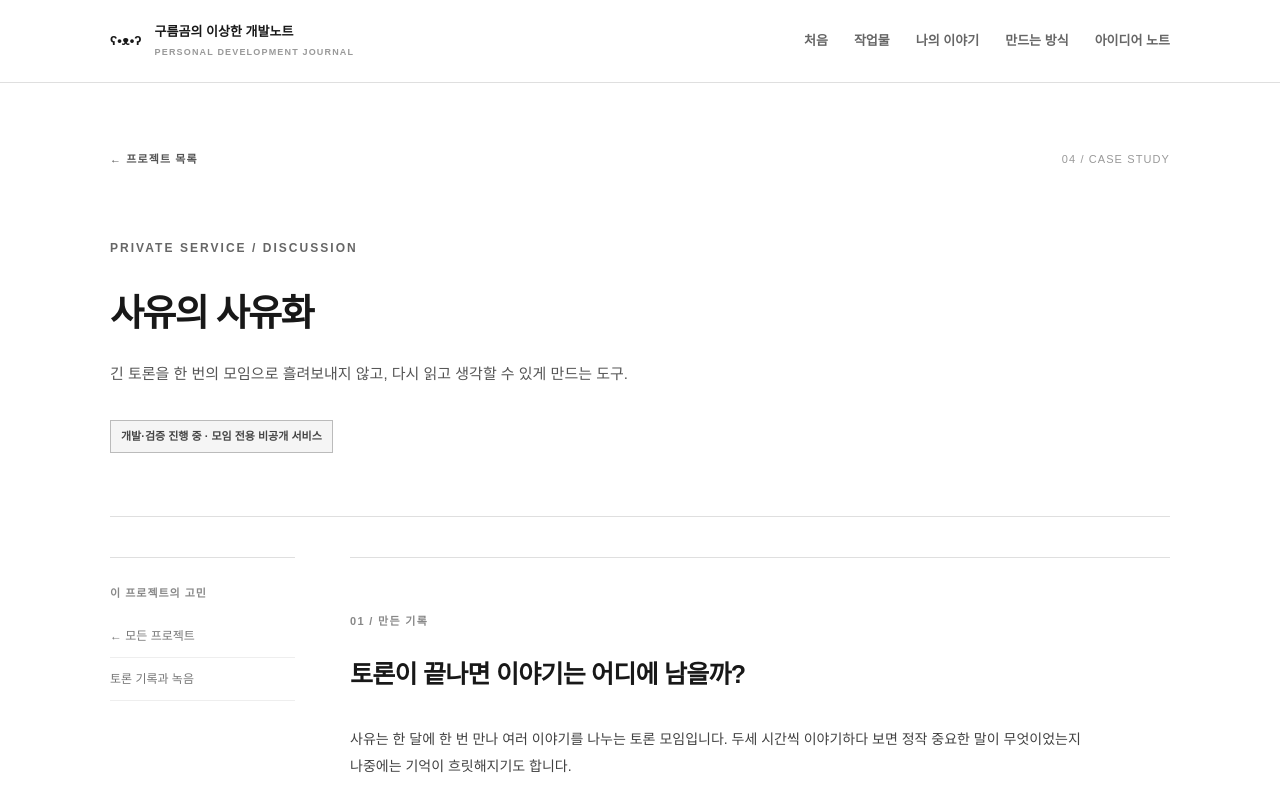
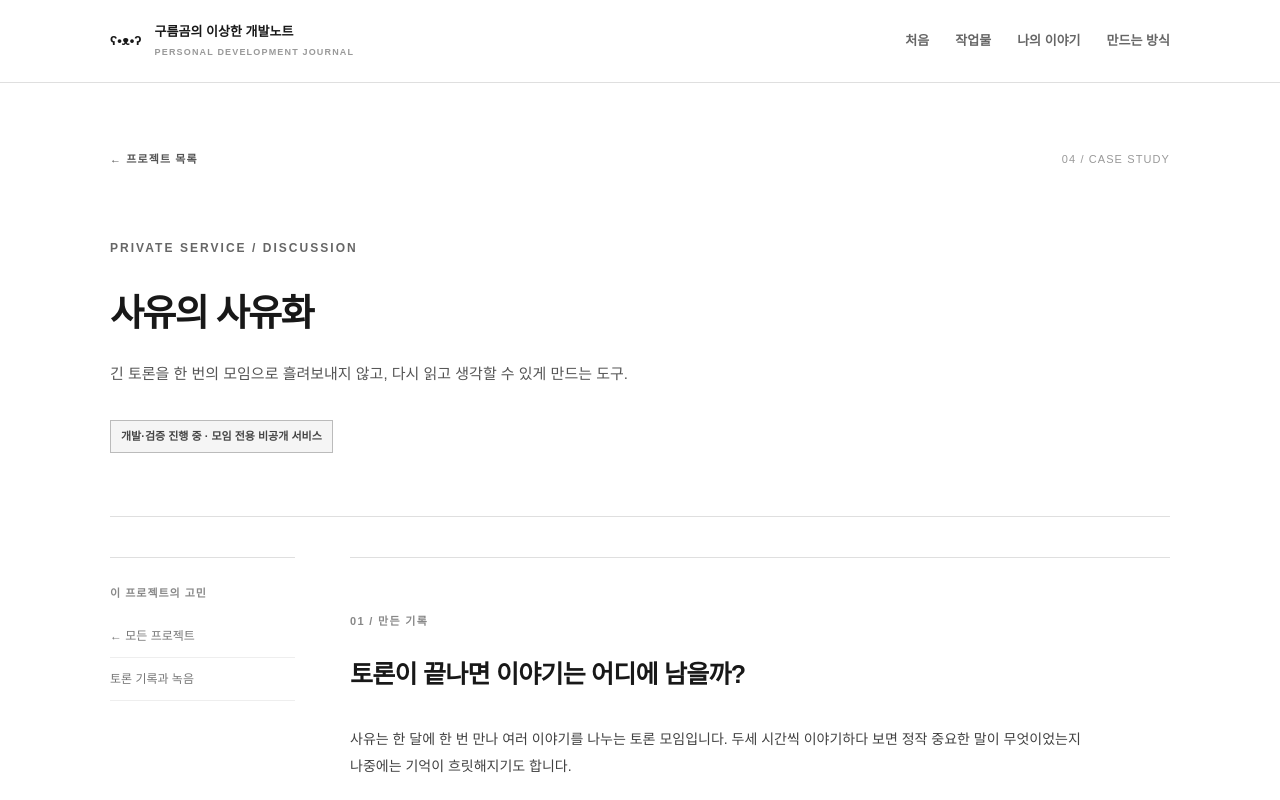
Before and after one commit to rhaxod7784-png/webpage, a website: page public/projects/sayu/index.html in a window 1280 px wide. Shown: the top 800 px of the page. Drawn offline with Linux system fonts and the light colour scheme.

Commit message:
privacy(portfolio): remove unpublished idea archive link from public/projects/sayu/index.html

```diff
--- a/public/projects/sayu/index.html
+++ b/public/projects/sayu/index.html
@@ -1,4 +1,4 @@
-<!doctype html><html lang="ko"><head><meta charset="utf-8"><meta name="viewport" content="width=device-width,initial-scale=1"><title>사유의 사유화 | 구름곰의 이상한 개발노트</title><meta name="description" content="토론 기록 웹서비스 사유의 시작, 회원 권한, 녹음, 전사 및 검증 과제"><link rel="stylesheet" href="/journal.css"></head><body><a class="skip" href="#main">본문으로 이동</a><header class="site-header"><div class="container head"><a class="brand" href="/">ʕ•ᴥ•ʔ <span>구름곰의 이상한 개발노트<small>PERSONAL DEVELOPMENT JOURNAL</small></span></a><nav aria-label="주 메뉴"><a href="/">처음</a><a href="/projects/">작업물</a><a href="/about/">나의 이야기</a><a href="/process/">만드는 방식</a><a href="/lab/">아이디어 노트</a></nav></div></header><main id="main"><div class="container story-intro"><p class="overline"><a href="/projects/">← 프로젝트 목록</a><span>04 / CASE STUDY</span></p><p class="kicker">PRIVATE SERVICE / DISCUSSION</p><h1>사유의 사유화</h1><p class="lede">긴 토론을 한 번의 모임으로 흘려보내지 않고, 다시 읽고 생각할 수 있게 만드는 도구.</p><span class="state">개발·검증 진행 중 · 모임 전용 비공개 서비스</span></div><div class="container story-layout"><aside class="toc"><strong>이 프로젝트의 고민</strong><a href="/projects/">← 모든 프로젝트</a><a href="#main">토론 기록과 녹음</a></aside><div class="article"><section class="entry"><span class="entry-no">01 / 만든 기록</span><h2>토론이 끝나면 이야기는 어디에 남을까?</h2><p>사유는 한 달에 한 번 만나 여러 이야기를 나누는 토론 모임입니다. 두세 시간씩 이야기하다 보면 정작 중요한 말이 무엇이었는지 나중에는 기억이 흐릿해지기도 합니다.</p>
+<!doctype html><html lang="ko"><head><meta charset="utf-8"><meta name="viewport" content="width=device-width,initial-scale=1"><title>사유의 사유화 | 구름곰의 이상한 개발노트</title><meta name="description" content="토론 기록 웹서비스 사유의 시작, 회원 권한, 녹음, 전사 및 검증 과제"><link rel="stylesheet" href="/journal.css"></head><body><a class="skip" href="#main">본문으로 이동</a><header class="site-header"><div class="container head"><a class="brand" href="/">ʕ•ᴥ•ʔ <span>구름곰의 이상한 개발노트<small>PERSONAL DEVELOPMENT JOURNAL</small></span></a><nav aria-label="주 메뉴"><a href="/">처음</a><a href="/projects/">작업물</a><a href="/about/">나의 이야기</a><a href="/process/">만드는 방식</a></nav></div></header><main id="main"><div class="container story-intro"><p class="overline"><a href="/projects/">← 프로젝트 목록</a><span>04 / CASE STUDY</span></p><p class="kicker">PRIVATE SERVICE / DISCUSSION</p><h1>사유의 사유화</h1><p class="lede">긴 토론을 한 번의 모임으로 흘려보내지 않고, 다시 읽고 생각할 수 있게 만드는 도구.</p><span class="state">개발·검증 진행 중 · 모임 전용 비공개 서비스</span></div><div class="container story-layout"><aside class="toc"><strong>이 프로젝트의 고민</strong><a href="/projects/">← 모든 프로젝트</a><a href="#main">토론 기록과 녹음</a></aside><div class="article"><section class="entry"><span class="entry-no">01 / 만든 기록</span><h2>토론이 끝나면 이야기는 어디에 남을까?</h2><p>사유는 한 달에 한 번 만나 여러 이야기를 나누는 토론 모임입니다. 두세 시간씩 이야기하다 보면 정작 중요한 말이 무엇이었는지 나중에는 기억이 흐릿해지기도 합니다.</p>
 <p>모임에서 나눴던 이야기를 다시 확인하고 싶어 하는 사람들도 있었습니다. 그렇다면 토론 내용을 녹음하고 글로 옮겨서 날짜별로 정리해 두면 어떨까 생각했습니다.</p>
 <p>제가 실제로 참여하고 있는 모임이니 무엇이 불편하고 어떤 기능이 필요한지 먼저 생각해 볼 수 있었습니다.</p></section>
 <section class="entry"><span class="entry-no">02 / 만든 기록</span><h2>누구나 쓰는 서비스는 아니었습니다</h2><p>처음부터 많은 사람이 사용하는 서비스를 만들 생각은 없었습니다. 사유 회원 약 10명이 쓰는 작은 웹서비스로 시작했습니다.</p>
```
